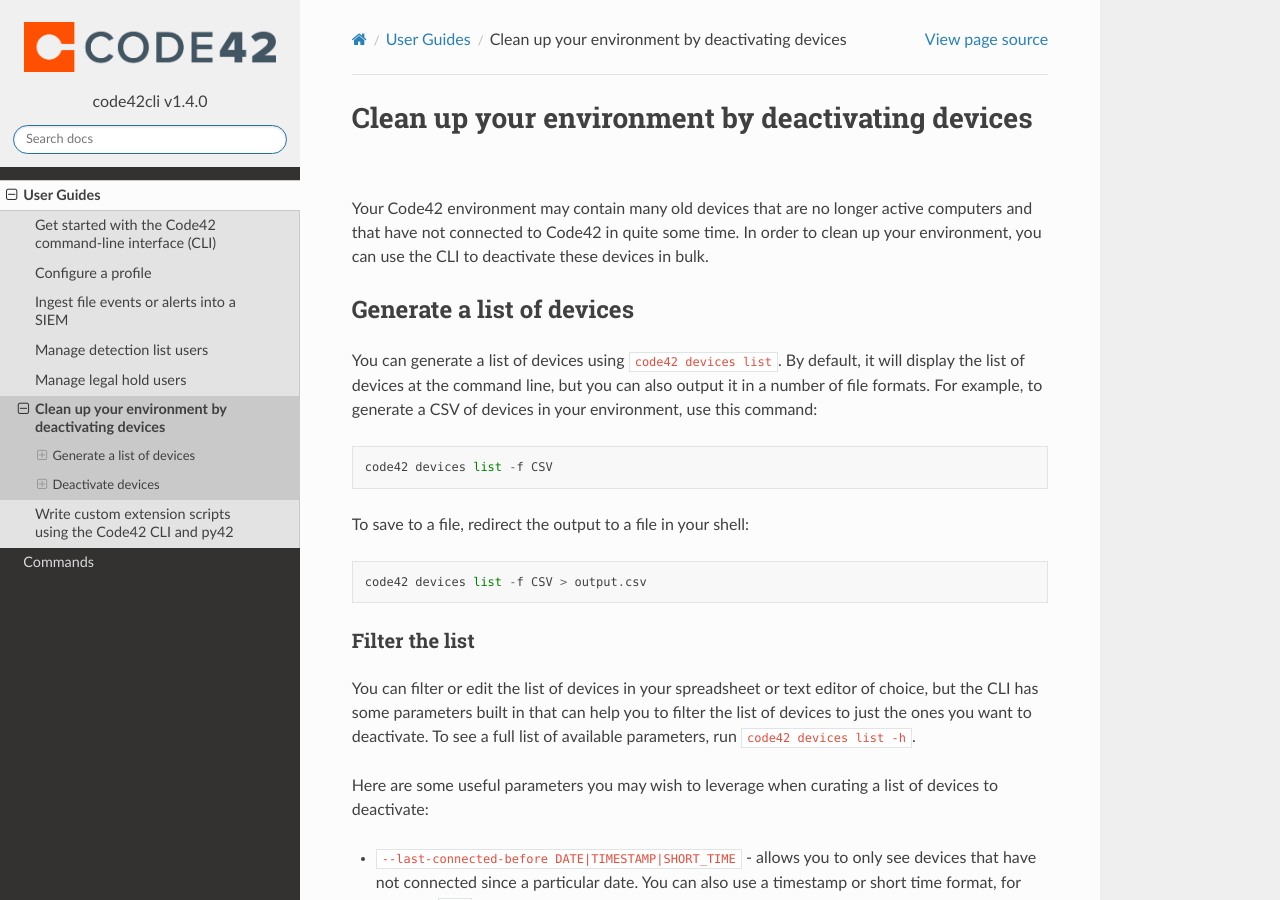
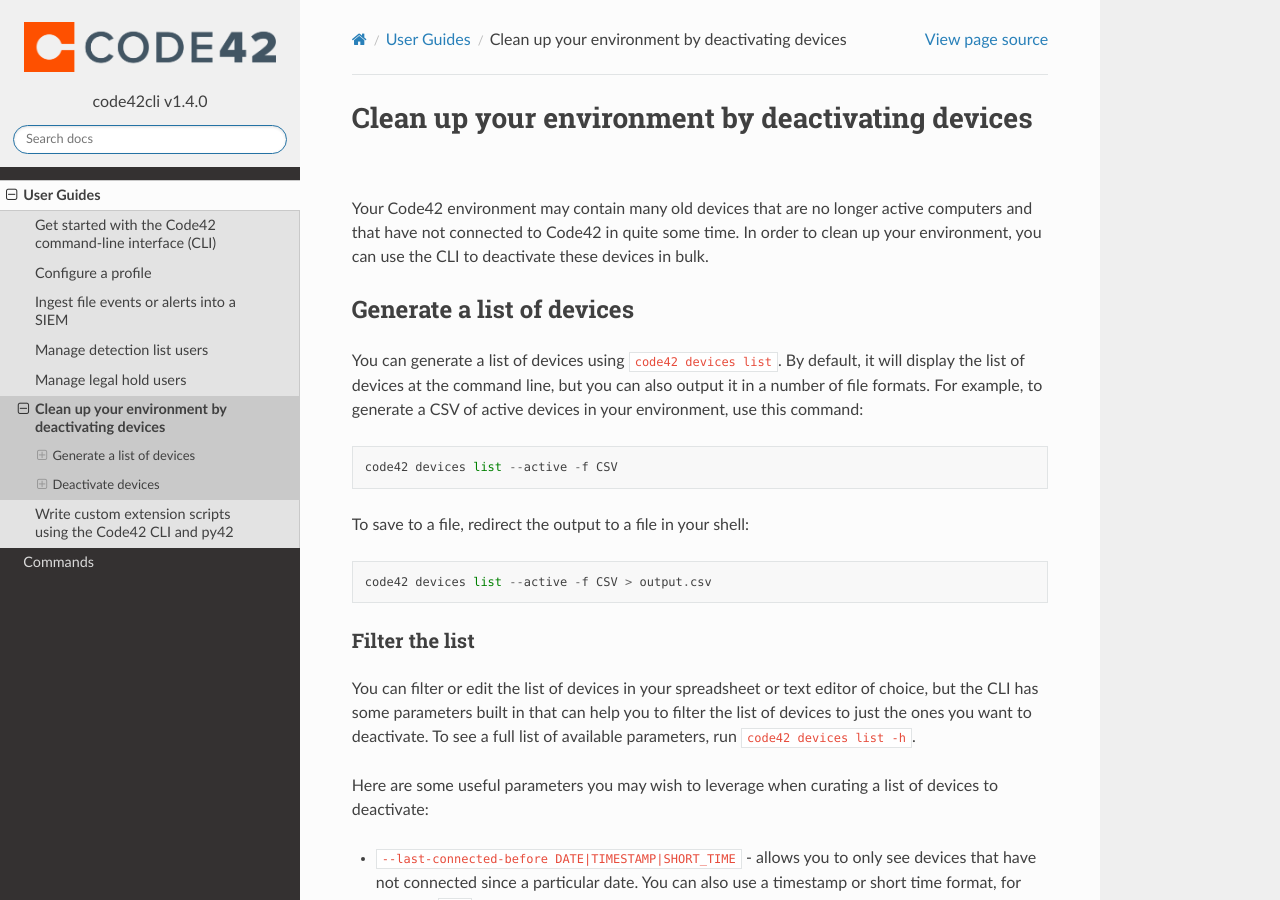
Before and after one commit to code42/code42cli, a Sphinx documentation site: the page built from docs/userguides/deactivatedevices.md, in a window 1280 px wide and 900 px high. Built offline with Sphinx 7.4.7 and the Read the Docs theme 2.0.0, drawn with Linux system fonts in a browser that asks for light colours.

Commit message:
Update deactivatedevices.md (#260)

````diff
--- a/docs/userguides/deactivatedevices.md
+++ b/docs/userguides/deactivatedevices.md
@@ -10,17 +10,17 @@
 You can generate a list of devices using `code42 devices list`. By
 default, it will display the list of devices at the command line,
 but you can also output it in a number of file formats. For
-example, to generate a CSV of devices in your environment, use
+example, to generate a CSV of active devices in your environment, use
 this command:
 
 ```
-code42 devices list -f CSV
+code42 devices list --active -f CSV
 ```
 
 To save to a file, redirect the output to a file in your shell:
 
 ```
-code42 devices list -f CSV > output.csv
+code42 devices list --active -f CSV > output.csv
 ```
 
 ### Filter the list
@@ -83,7 +83,7 @@
 Here is an example:
 
 ```
-code42 devices list \
+code42 devices list --active \
 --last-connected-before 365d \
 --exclude-most-recently-connected 1 \
 -f CSV \
````
